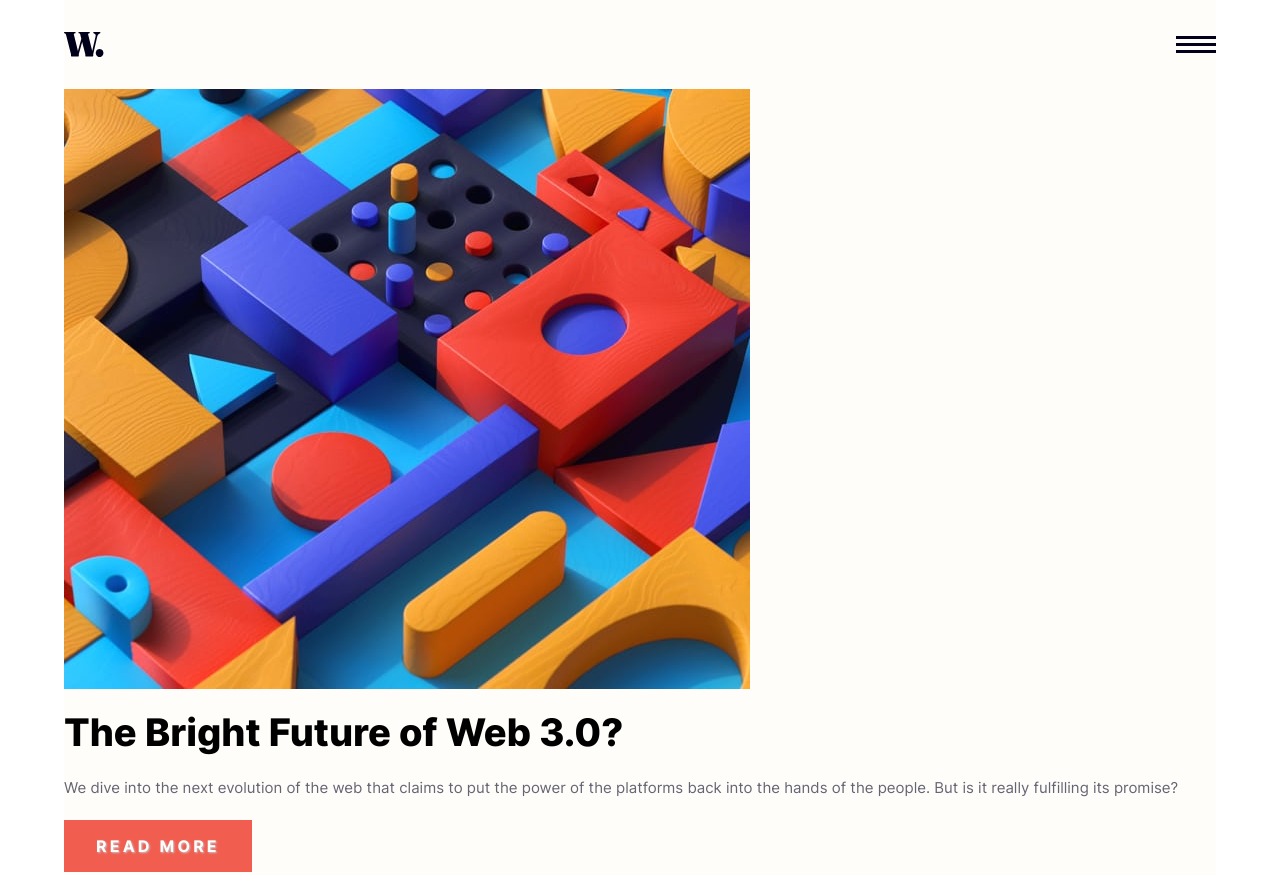
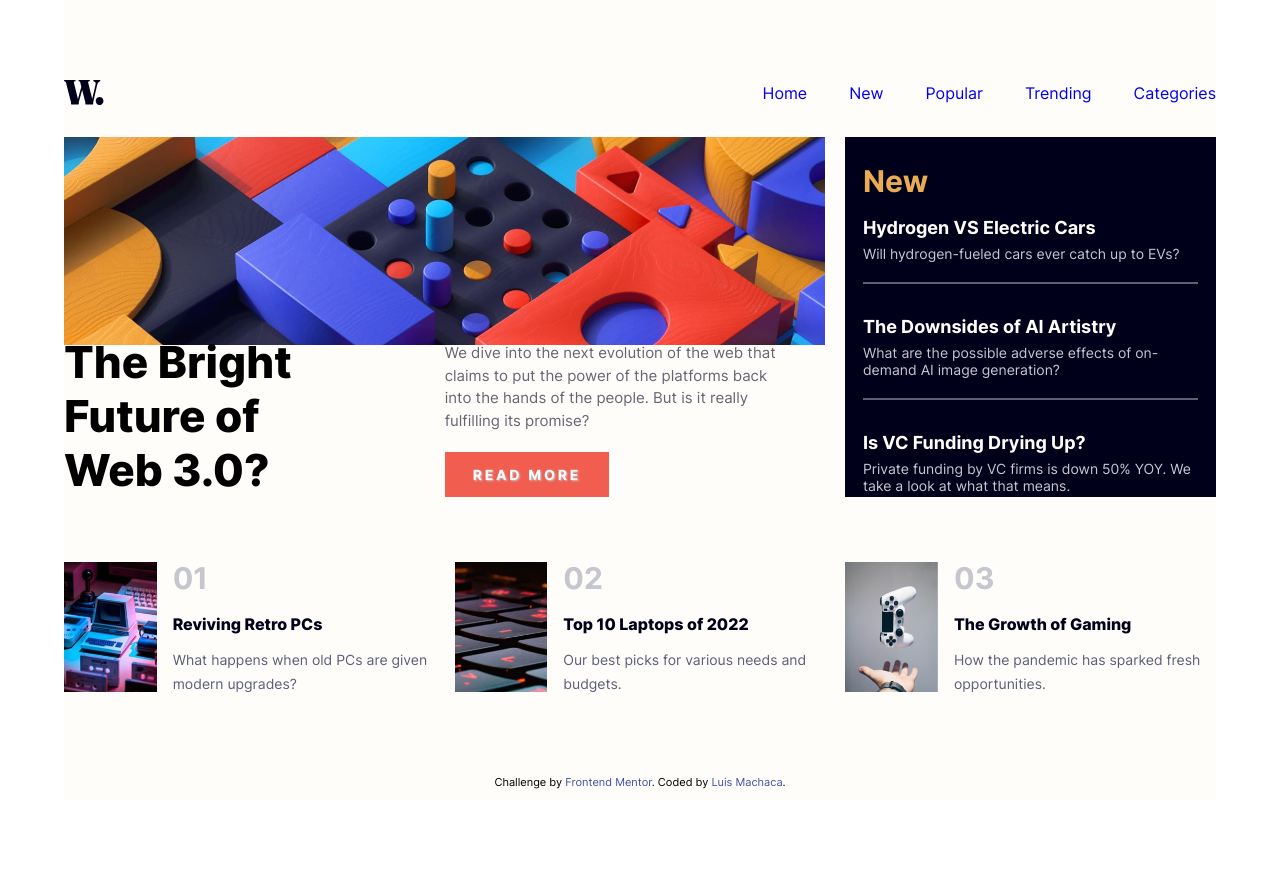
Before and after one commit to luismacode/news-homepage-main, a plain HTML site: page index.html in a window 1280 px wide. Shown: the top 875 px of the page. After the commit the page ends 800 px from the top, so only its background shows below. Drawn offline with Linux system fonts and the light colour scheme; files whose address does not match are found by name.

Commit message:
homepage responsive

```diff
--- a/css/styles.css
+++ b/css/styles.css
@@ -60,7 +60,7 @@ a {
   font-weight: 800;
 }
 .wrapper {
-  width: min(90%, 120rem);
+  width: 90%;
 }
 .mx-auto {
   margin-left: auto;
@@ -69,6 +69,19 @@ a {
 .mb-6 {
   margin-bottom: 6rem;
 }
+@media screen and (min-width: 576px) {
+  .wrapper {
+    max-width: 60rem;
+  }
+}
+@media screen and (min-width: 1024px) {
+  .mb-0 {
+    margin-bottom: 0;
+  }
+  .wrapper {
+    max-width: 120rem;
+  }
+}
 
 .homepage {
   font-family: var(--font-inter);
@@ -76,20 +89,44 @@ a {
   min-height: 100vh;
 }
 
+@media screen and (min-width: 1024px) {
+  .main {
+    display: grid;
+    grid-template-columns: repeat(3, 1fr);
+    grid-template-rows: 45vh 20rem;
+    gap: 2rem;
+  }
+  .banner {
+    grid-column: 1/3;
+  }
+  .news {
+    grid-column: 3/4;
+  }
+  .features {
+    display: grid;
+    grid-column: 1/4;
+    grid-template-columns: inherit;
+    gap: inherit;
+    margin-top: 2rem;
+  }
+}
 .header {
   display: flex;
   align-items: center;
   justify-content: space-between;
-  padding: 2em 0 2em 0;
+  padding: 5em 0 2em 0;
 }
-.nav__menu {
+.nav__desktop {
+  display: none;
+}
+.nav__mobile {
   display: none;
   position: fixed;
+  top: 0;
+  left: 0;
   width: 100vw;
   height: 100vh;
   background-color: var(--very-dark-blue-transparency);
-  top: 0;
-  left: 0;
 }
 .menu {
   position: absolute;
@@ -115,6 +152,25 @@ a {
   z-index: 2;
 }
 
+@media screen and (min-width: 768px) {
+  .menu-icon {
+    display: none;
+  }
+  .nav__desktop {
+    display: flex;
+    align-items: center;
+    justify-content: space-between;
+  }
+  .nav__link {
+    margin-left: 3rem;
+  }
+}
+@media screen and (min-width: 1200px) {
+  .nav__link {
+    margin-left: 4.2rem;
+  }
+}
+
 .banner__title {
   font-size: 3.8rem;
   padding-right: 1em;
@@ -127,6 +183,44 @@ a {
   margin-bottom: 2rem;
 }
 
+@media screen and (min-width: 1024px) {
+  .banner__title {
+    width: 50%;
+    margin: 0;
+    font-size: 4rem;
+  }
+  .banner__content {
+    display: flex;
+    align-items: flex-end;
+    height: 19vh;
+    justify-content: space-between;
+  }
+  .banner__block {
+    width: 50%;
+  }
+  .banner__picture img {
+    width: 100%;
+    height: 26vh;
+    object-fit: cover;
+  }
+  .banner__text {
+    font-size: 1.3rem;
+    line-height: 1.5;
+  }
+}
+
+@media screen and (min-width: 1200px) {
+  .banner__title {
+    width: 300px;
+    font-size: 4.4rem;
+    margin-bottom: 0em;
+  }
+  .banner__text {
+    font-size: 1.5rem;
+    line-height: 1.5;
+    padding-right: 2em;
+  }
+}
 .button {
   display: inline-block;
   padding: 1em 2em;
@@ -137,10 +231,15 @@ a {
   text-shadow: 1px 1px 2px var(--grayish-blue);
 }
 
+@media screen and (min-width: 1200px) {
+  .button {
+    font-size: 1.4rem;
+  }
+}
 .news {
   background-color: var(--very-dark-blue);
   color: var(--off-white);
-  padding: 1em 1.1em 0.001em 1.1em;
+  padding: 1em 1.1em 0.1em 1.1em;
 }
 .news__title {
   margin: 1rem 0;
@@ -159,6 +258,24 @@ a {
   margin-top: 0.5em;
   padding-bottom: 2rem;
 }
+@media screen and (min-width: 1024px) {
+  .info__title {
+    font-size: 1.7rem;
+  }
+  .info__text {
+    font-size: 1.3rem;
+    margin-bottom: 0;
+  }
+}
+@media screen and (min-width: 1200px) {
+  .info__title {
+    font-size: 1.8rem;
+  }
+  .info__text {
+    font-size: 1.4rem;
+    margin-bottom: 0;
+  }
+}
 .news article:last-of-type {
   margin-bottom: 0;
   border-bottom: 0;
@@ -169,13 +286,29 @@ a {
   margin-bottom: 1.5em;
 }
 .card__image {
-  flex: 1 0 30%;
+  flex: 1 0 20%;
 }
 .card__content {
   flex: 1 0 70%;
   display: flex;
   flex-direction: column;
   padding: 0 1em;
+}
+@media screen and (min-width: 1024px) {
+  .card {
+    justify-content: space-between;
+    align-items: center;
+    margin-bottom: 0;
+  }
+  .card__content {
+    display: flex;
+    flex-direction: column;
+    justify-content: space-between;
+    padding-right: 0;
+  }
+  .card__image img {
+    height: 130px;
+  }
 }
 .card__number {
   font-size: 3rem;
@@ -191,7 +324,25 @@ a {
   color: var(--dark-grayish-blue);
   line-height: 1.7;
 }
-
+@media screen and (min-width: 1024px) {
+  .card__title {
+    font-size: 1.5rem;
+  }
+  .card__text {
+    font-size: 1.2rem;
+  }
+}
+@media screen and (min-width: 1200px) {
+  .card__number {
+    margin-top: 0.5em;
+  }
+  .card__title {
+    font-size: 1.6rem;
+  }
+  .card__text {
+    font-size: 1.4rem;
+  }
+}
 .footer {
   font-size: 11px;
   text-align: center;
@@ -199,3 +350,14 @@ a {
 .attribution {
   color: hsl(228, 45%, 44%);
 }
+
+@media screen and (min-width: 1024px) {
+  .footer {
+    width: 100%;
+    position: fixed;
+    bottom: 0;
+    left: 0;
+    text-align: center;
+    padding-bottom: 1em;
+  }
+}
--- a/index.html
+++ b/index.html
@@ -18,6 +18,7 @@
       <header class="header">
         <figure>
           <img
+            class="logo"
             src="./assets/images/logo.svg"
             alt="logo"
             width="40"
@@ -25,8 +26,19 @@
           />
         </figure>
         <nav class="nav">
-          <img src="./assets/images/icon-menu.svg" alt="menu" />
-          <div class="nav__menu">
+          <nav class="nav__desktop">
+            <a class="nav__link" href="#">Home</a>
+            <a class="nav__link" href="#">New</a>
+            <a class="nav__link" href="#">Popular</a>
+            <a class="nav__link" href="#">Trending</a>
+            <a class="nav__link" href="#">Categories</a>
+          </nav>
+          <img
+            class="menu-icon"
+            src="./assets/images/icon-menu.svg"
+            alt="menu"
+          />
+          <div class="nav__mobile">
             <img
               class="icon-close"
               src="./assets/images/icon-menu-close.svg"
@@ -51,21 +63,29 @@
         </nav>
       </header>
       <main class="main">
-        <section class="banner mb-6">
-          <img alt="banner" src="./assets/images/image-web-3-mobile.jpg" />
-          <div>
+        <section class="banner mb-6 mb-0">
+          <picture class="banner__picture">
+            <source
+              srcset="./assets/images/image-web-3-desktop.jpg"
+              media="(min-width:768px)"
+            />
+            <img alt="banner" src="./assets/images/image-web-3-mobile.jpg" />
+          </picture>
+          <div class="banner__content">
             <h1 class="banner__title font-extrabold">
               The Bright Future of Web 3.0?
             </h1>
-            <p class="banner__text font-regular">
-              We dive into the next evolution of the web that claims to put the
-              power of the platforms back into the hands of the people. But is
-              it really fulfilling its promise?
-            </p>
-            <a class="button font-bold" href="#">Read more</a>
+            <div class="banner__block">
+              <p class="banner__text font-regular">
+                We dive into the next evolution of the web that claims to put
+                the power of the platforms back into the hands of the people.
+                But is it really fulfilling its promise?
+              </p>
+              <a class="button font-bold" href="#">Read more</a>
+            </div>
           </div>
         </section>
-        <section class="news mb-6">
+        <section class="news mb-6 mb-0">
           <h2 class="news__title">New</h2>
           <article class="info">
             <h3 class="info__title">Hydrogen VS Electric Cars</h3>
@@ -88,7 +108,7 @@
             </p>
           </article>
         </section>
-        <div class="features mb-6">
+        <div class="features mb-6 mb-0">
           <article class="card">
             <figure class="card__image">
               <img
```
